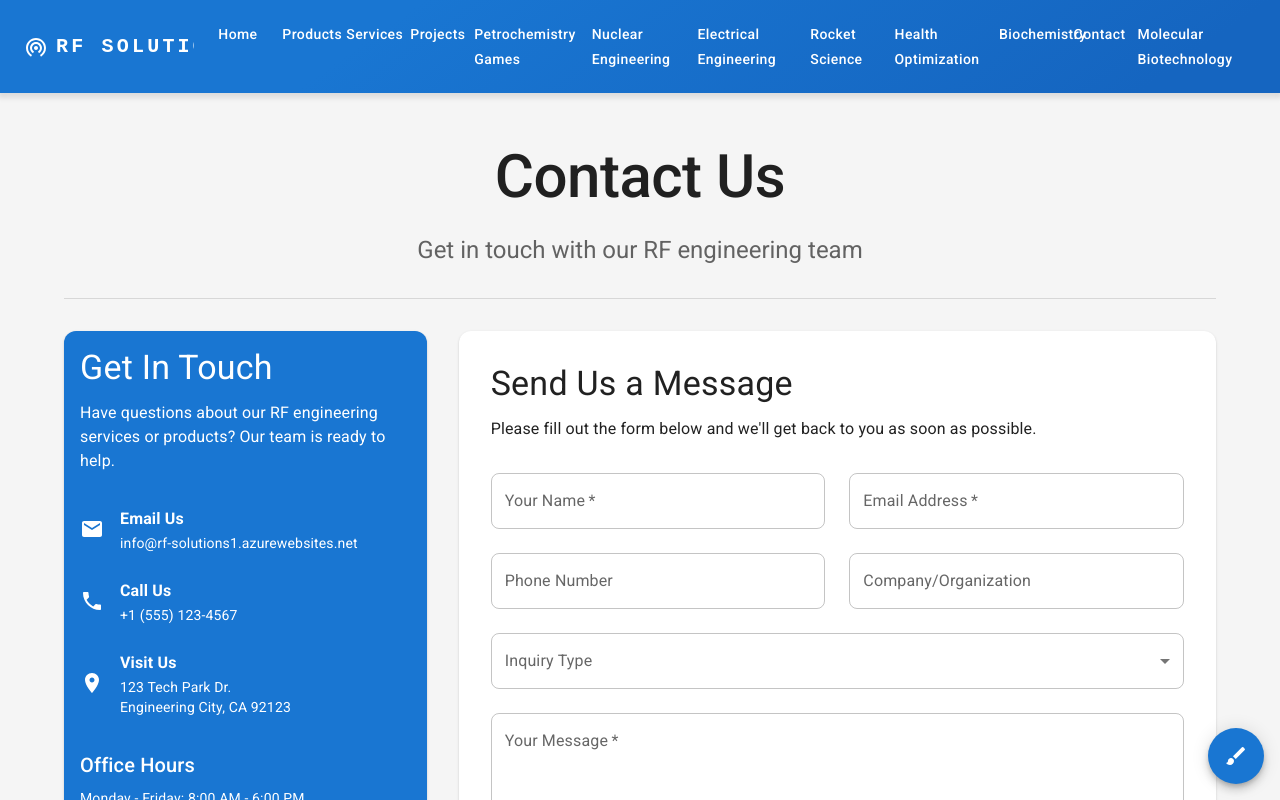
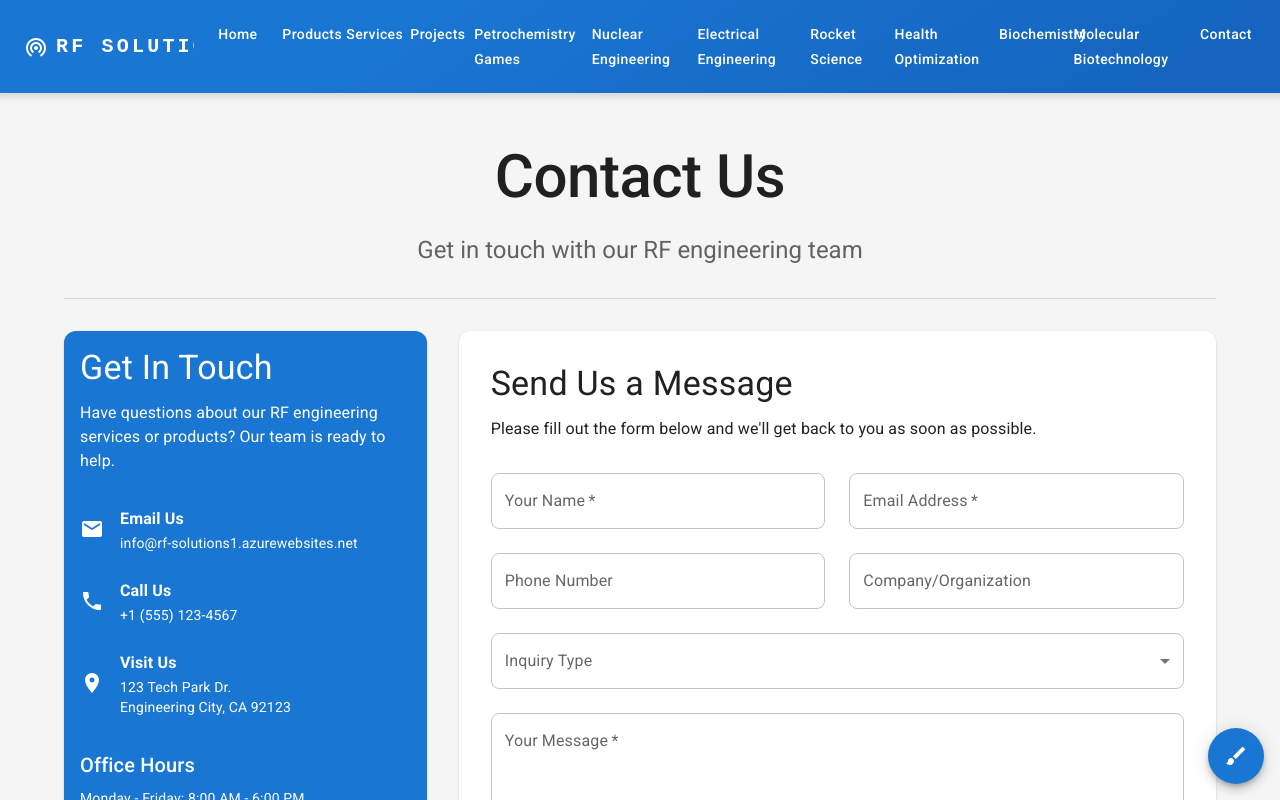
Before and after one commit to ytodorov526/rf_solutions, a React (Create React App) app in the folder client/: page /contact in a window 1280 px wide. Shown: the top 800 px of the page. Built offline with nearby package versions, Linux system fonts and the light colour scheme.

Commit message:
Update Navbar.js

```diff
--- a/client/src/components/Navbar.js
+++ b/client/src/components/Navbar.js
@@ -26,8 +26,9 @@ const pages = [
   { name: 'Rocket Science', path: '/rocket-science' },
   { name: 'Health Optimization', path: '/health' },
   { name: 'Biochemistry', path: '/biochemistry' },
-  { name: 'Contact', path: '/contact' },
-  { name: 'Molecular Biotechnology', path: '/molecular-biotechnology' }
+  { name: 'Molecular Biotechnology', path: '/molecular-biotechnology' },
+  { name: 'Contact', path: '/contact' }
+
 ];
 
 function Navbar() {
```
